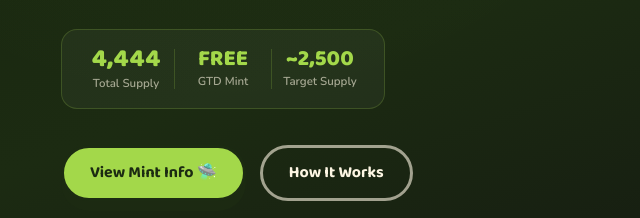
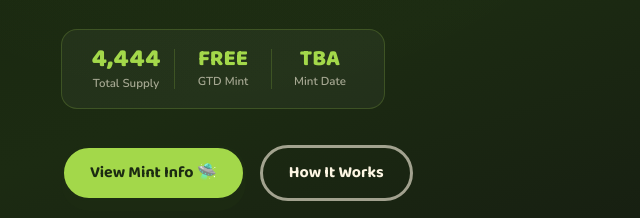
Before and after one commit to skyzee2706/landing-page-nft, a plain HTML site: page index.html in a window 1280 px wide. Shown: the part 516-734 px from the top of the page, 43-683 px from the left. Drawn offline with nearby package versions, Linux system fonts and the light colour scheme.

Commit message:
UI: Change Target Supply to Mint Date TBA in hero section

```diff
--- a/index.html
+++ b/index.html
@@ -70,8 +70,8 @@
         </div>
         <div class="stat-divider"></div>
         <div class="stat-item">
-          <span class="stat-num-text">~2,500</span>
-          <span class="stat-label">Target Supply</span>
+          <span class="stat-num-text">TBA</span>
+          <span class="stat-label">Mint Date</span>
         </div>
       </div>
       <div class="hero-actions">
```
